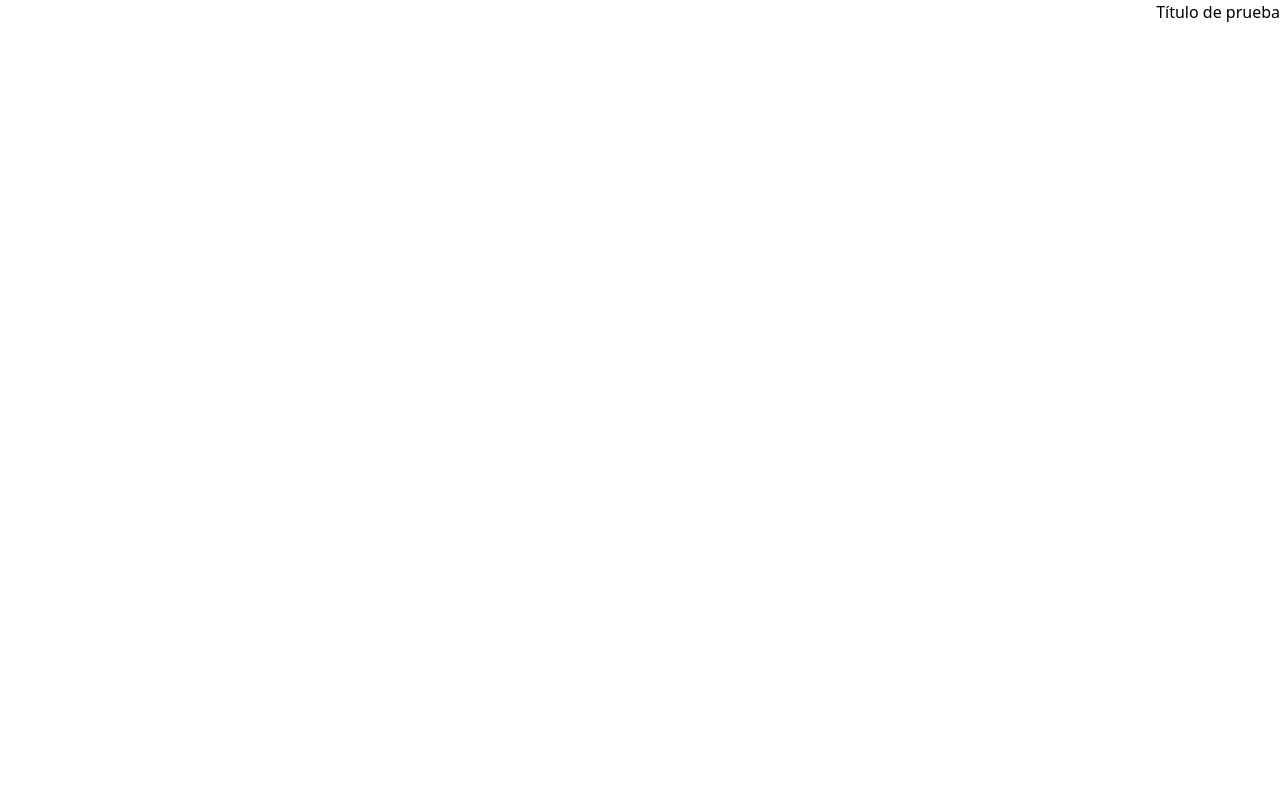
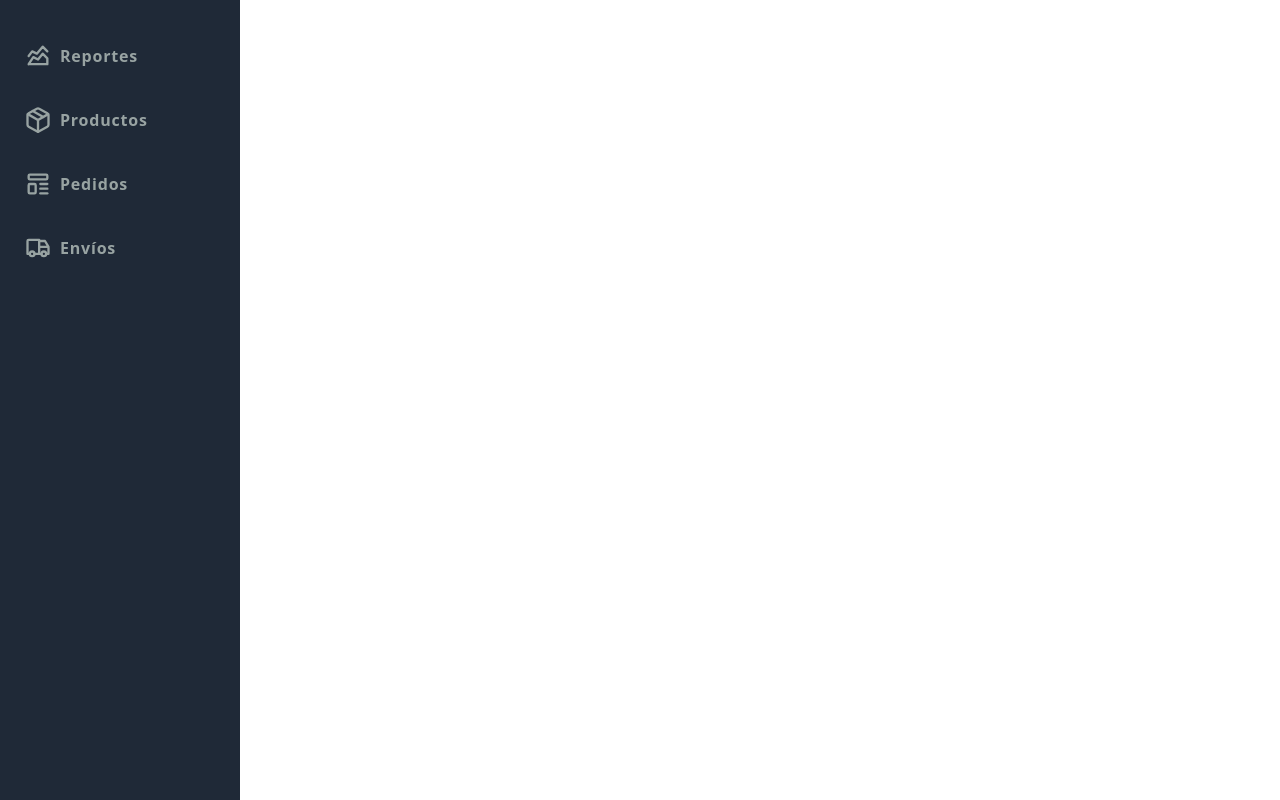
Before and after one commit to fabi4872/tailwind, a React (Vite) app: page / in a window 1280 px wide. Built offline with nearby package versions, Linux system fonts and the light colour scheme.

Commit message:
Avances personalizados

```diff
--- /dev/null
+++ b/src/components/Icons/IconOrder.jsx
@@ -0,0 +1,23 @@
+const IconOrder = () => {
+  return (
+    <svg
+      className="h-7 w-7 mx-2"
+      width="24"
+      height="24"
+      viewBox="0 0 24 24"
+      strokeWidth="2"
+      stroke="currentColor"
+      fill="none"
+      strokeLinecap="round"
+      strokeLinejoin="round">
+      <path stroke="none" d="M0 0h24v24H0z"/>
+      <rect x="4" y="4" width="16" height="4" rx="1" />
+      <rect x="4" y="12" width="6" height="8" rx="1" />
+      <line x1="14" y1="12" x2="20" y2="12" />
+      <line x1="14" y1="16" x2="20" y2="16" />
+      <line x1="14" y1="20" x2="20" y2="20" />
+    </svg>
+  )
+}
+
+export default IconOrder;
--- /dev/null
+++ b/src/components/Icons/IconProduct.jsx
@@ -0,0 +1,19 @@
+const IconProduct = () => {
+  return (
+    <svg
+      className="h-7 w-7 mx-2"
+      viewBox="0 0 24 24"
+      fill="none"
+      stroke="currentColor"
+      strokeWidth="2"
+      strokeLinecap="round"
+      strokeLinejoin="round">
+      <line x1="16.5" y1="9.4" x2="7.5" y2="4.21" />
+      <path d="M21 16V8a2 2 0 0 0-1-1.73l-7-4a2 2 0 0 0-2 0l-7 4A2 2 0 0 0 3 8v8a2 2 0 0 0 1 1.73l7 4a2 2 0 0 0 2 0l7-4A2 2 0 0 0 21 16z" />
+      <polyline points="3.27 6.96 12 12.01 20.73 6.96" />
+      <line x1="12" y1="22.08" x2="12" y2="12" />
+    </svg>
+  )
+}
+
+export default IconProduct;
--- /dev/null
+++ b/src/components/Icons/IconReport.jsx
@@ -0,0 +1,20 @@
+const IconReport = () => {
+  return (
+    <svg
+      className="h-7 w-7 mx-2"
+      width="24"
+      height="24"
+      viewBox="0 0 24 24"
+      strokeWidth="2"
+      stroke="currentColor"
+      fill="none"
+      strokeLinecap="round"
+      strokeLinejoin="round">
+      <path stroke="none" d="M0 0h24v24H0z"/>
+      <polyline points="4 19 8 13 12 15 16 10 20 14 20 19 4 19" />
+      <polyline points="4 12 7 8 11 10 16 4 20 8" />
+    </svg>
+  )
+}
+
+export default IconReport;
--- /dev/null
+++ b/src/components/Icons/IconShipment.jsx
@@ -0,0 +1,20 @@
+const IconShipment = () => {
+  return (
+    <svg className="h-7 w-7 mx-2"
+      width="24"
+      height="24"
+      viewBox="0 0 24 24"
+      strokeWidth="2"
+      stroke="currentColor"
+      fill="none"
+      strokeLinecap="round"
+      strokeLinejoin="round">
+      <path stroke="none" d="M0 0h24v24H0z"/>
+      <circle cx="7" cy="17" r="2" />
+      <circle cx="17" cy="17" r="2" />
+      <path d="M5 17h-2v-11a1 1 0 0 1 1 -1h9v12m-4 0h6m4 0h2v-6h-8m0 -5h5l3 5" />
+    </svg>
+  )
+}
+
+export default IconShipment;
--- a/src/components/Layout.jsx
+++ b/src/components/Layout.jsx
@@ -1,6 +1,45 @@
+import IconOrder from "./Icons/IconOrder";
+import IconProduct from "./Icons/IconProduct";
+import IconReport from "./Icons/IconReport";
+import IconShipment from "./Icons/IconShipment";
+
 const Layout = () => {
   return (
-    <p className="md:text-right text-center">Título de prueba</p>
+    <main className="flex">
+      <section className="bg-[#1F2937] w-60 h-screen p-4">
+        <article className="flex justify-start items-center text-[#98A3A2] font-bold tracking-wider hover:bg-[#111827] w-full h-12 rounded-md cursor-pointer my-4">
+          <IconReport />
+          <span>
+            Reportes
+          </span>
+        </article>
+
+        <article className="flex justify-start items-center text-[#98A3A2] font-bold tracking-wider hover:bg-[#111827] w-full h-12 rounded-md cursor-pointer my-4">
+          <IconProduct />
+          <span>
+            Productos
+          </span>
+        </article>
+
+        <article className="flex justify-start items-center text-[#98A3A2] font-bold tracking-wider hover:bg-[#111827] w-full h-12 rounded-md cursor-pointer my-4">
+          <IconOrder />
+          <span>
+            Pedidos
+          </span>
+        </article>
+
+        <article className="flex justify-start items-center text-[#98A3A2] font-bold tracking-wider hover:bg-[#111827] w-full h-12 rounded-md cursor-pointer my-4">
+          <IconShipment />
+          <span>
+            Envíos
+          </span>
+        </article>
+      </section>
+
+      <section className="bg-white">
+
+      </section>
+    </main>
   )
 }
 
```
